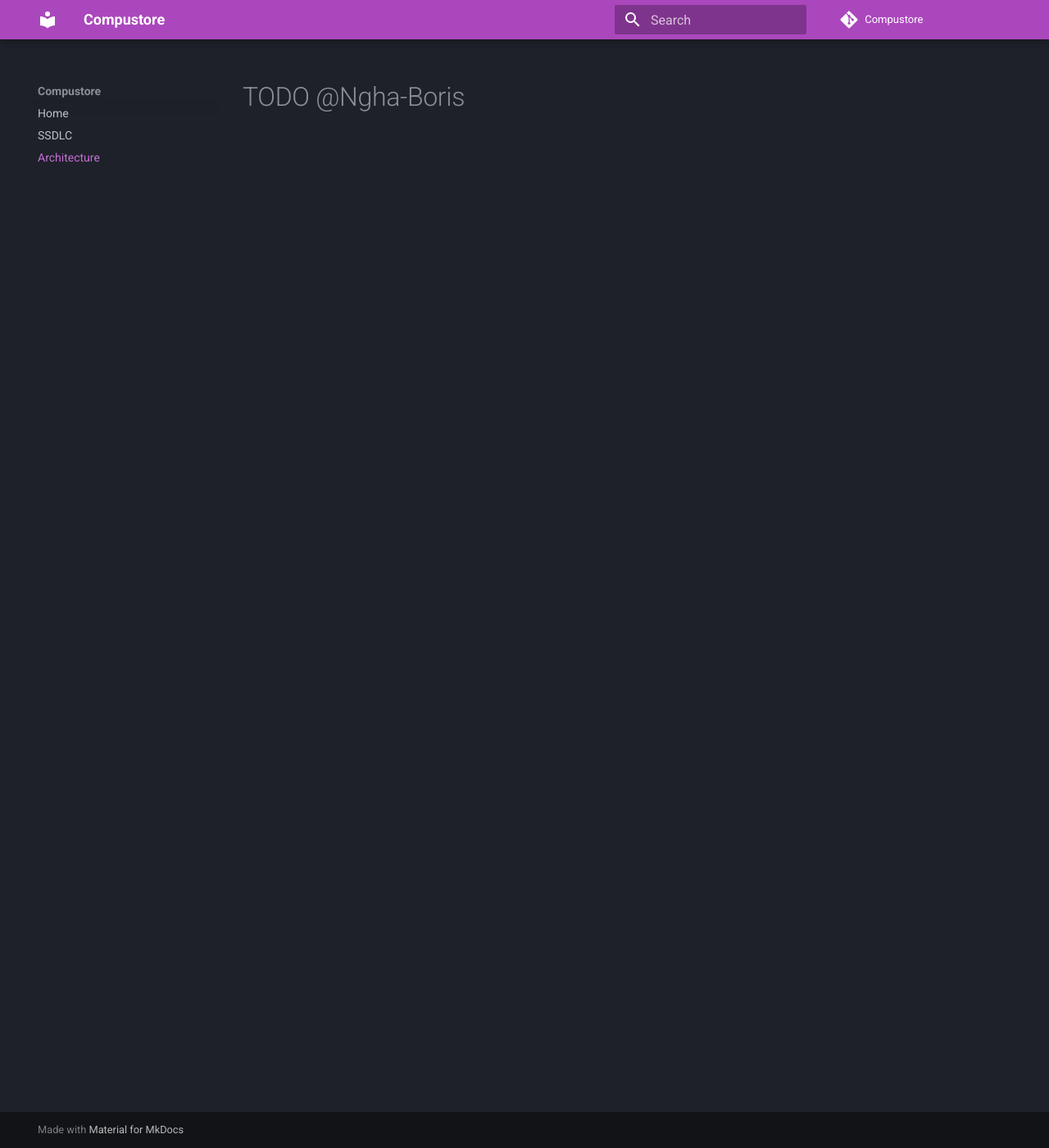
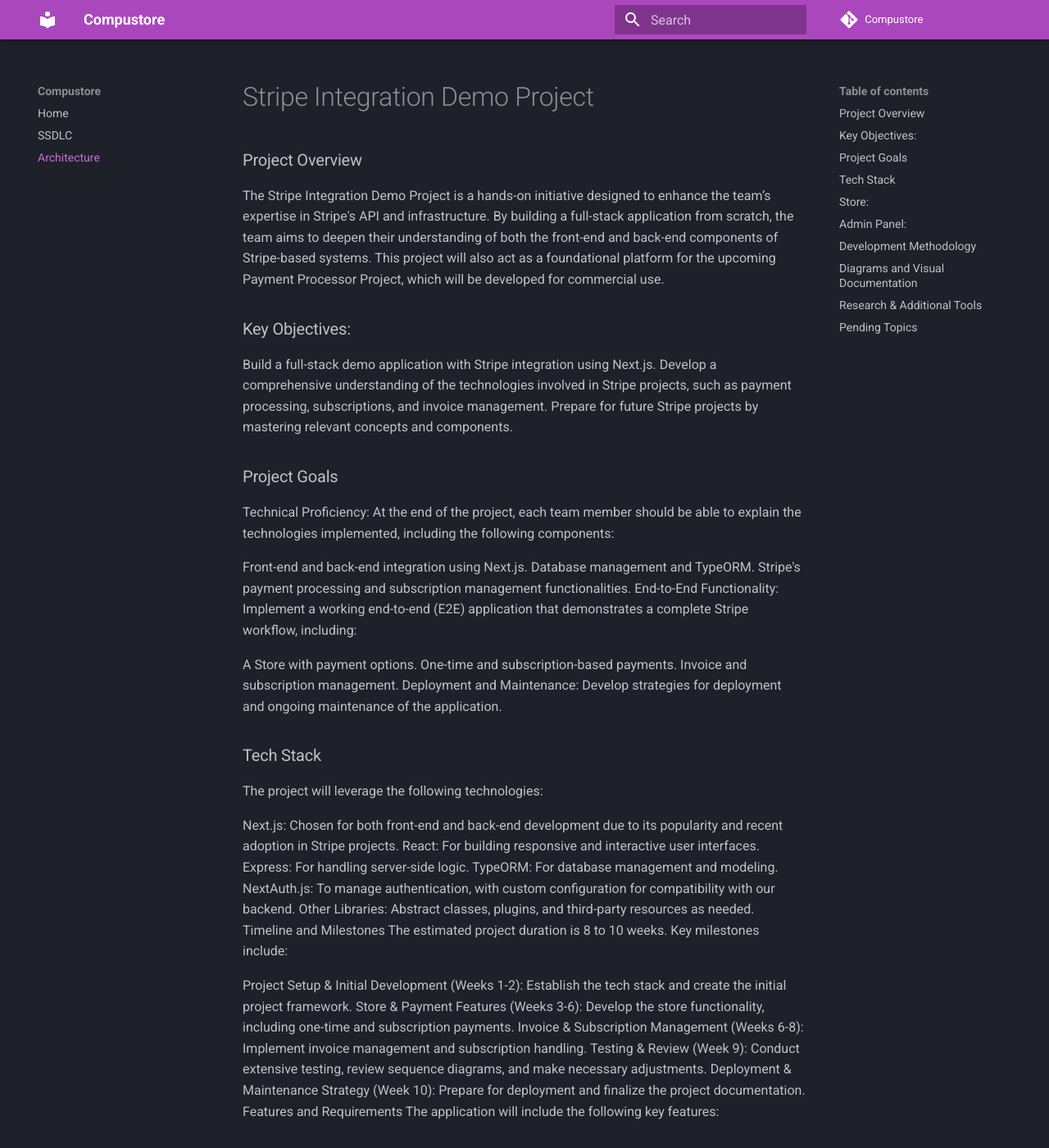
Before and after one commit to stephane-segning/compustore, an MkDocs documentation site: the page built from docs/architecture.md, in a window 1280 px wide and 1400 px high. Shown: the whole window at 82% size. Built offline with MkDocs 1.6.1 and Material for MkDocs 9.7.7, drawn with Linux system fonts in a browser that asks for light colours; comment, search, counter and statistics services are not loaded; some of the changed text lies outside the part shown.

Commit message:
Docs: Added documentation for architecture

```diff
--- a/docs/architecture.md
+++ b/docs/architecture.md
@@ -1 +1,98 @@
-# TODO @Ngha-Boris
+# Stripe Integration Demo Project
+
+### Project Overview
+The Stripe Integration Demo Project is a hands-on initiative designed to enhance the team’s expertise in Stripe's API and infrastructure. By building a full-stack application from scratch, the team aims to deepen their understanding of both the front-end and back-end components of Stripe-based systems. This project will also act as a foundational platform for the upcoming Payment Processor Project, which will be developed for commercial use.
+
+### Key Objectives:
+
+Build a full-stack demo application with Stripe integration using Next.js.
+Develop a comprehensive understanding of the technologies involved in Stripe projects, such as payment processing, subscriptions, and invoice management.
+Prepare for future Stripe projects by mastering relevant concepts and components.
+
+### Project Goals
+Technical Proficiency: At the end of the project, each team member should be able to explain the technologies implemented, including the following components:
+
+Front-end and back-end integration using Next.js.
+Database management and TypeORM.
+Stripe's payment processing and subscription management functionalities.
+End-to-End Functionality: Implement a working end-to-end (E2E) application that demonstrates a complete Stripe workflow, including:
+
+A Store with payment options.
+One-time and subscription-based payments.
+Invoice and subscription management.
+Deployment and Maintenance: Develop strategies for deployment and ongoing maintenance of the application.
+
+### Tech Stack
+The project will leverage the following technologies:
+
+Next.js: Chosen for both front-end and back-end development due to its popularity and recent adoption in Stripe projects.
+React: For building responsive and interactive user interfaces.
+Express: For handling server-side logic.
+TypeORM: For database management and modeling.
+NextAuth.js: To manage authentication, with custom configuration for compatibility with our backend.
+Other Libraries: Abstract classes, plugins, and third-party resources as needed.
+Timeline and Milestones
+The estimated project duration is 8 to 10 weeks. Key milestones include:
+
+Project Setup & Initial Development (Weeks 1-2): Establish the tech stack and create the initial project framework.
+Store & Payment Features (Weeks 3-6): Develop the store functionality, including one-time and subscription payments.
+Invoice & Subscription Management (Weeks 6-8): Implement invoice management and subscription handling.
+Testing & Review (Week 9): Conduct extensive testing, review sequence diagrams, and make necessary adjustments.
+Deployment & Maintenance Strategy (Week 10): Prepare for deployment and finalize the project documentation.
+Features and Requirements
+The application will include the following key features:
+
+### Store:
+
+Product listings, order management, and checkout functionality.
+Payments:
+
+Support for one-time and subscription payments through Stripe.
+Invoice Management:
+
+Integration with Stripe for managing invoices and billing.
+Authentication:
+
+User login and authentication using NextAuth.js.
+Session management to identify logged-in users using the useSession hook.
+
+### Admin Panel:
+
+Using React Admin (RA) to handle CRUD operations for products and orders.
+Custom pages for product and order management.
+Configurations to ensure backend connectivity and secure authentication.
+Technical Considerations
+Abstract Classes and Plugins: We will utilize abstract classes and plugins for code reusability and modularity.
+Progressive Web App (PWA): Research has been conducted on how to implement PWA features, including triggering installations.
+
+### Development Methodology
+For this demo project, we are following a collaborative workflow to ensure consistent progress. Additionally:
+
+Scrum Framework: We will implement Scrum practices, including a monthly Spring Demo to present progress and gather feedback.
+Kanban Board: To track tasks and maintain progress transparency. Managed by @Stephane Segning Lambou and @Armand Meppa.
+
+### Diagrams and Visual Documentation
+To aid in understanding and clarity, we will be creating and reviewing the following diagrams:
+
+Project Overview Diagram: Visual representation of the overall project structure and workflows.
+
+	![alt text](/home/boris/Pictures/Screenshots/Screenshot from 2024-10-28 09-00-32.png)
+
+UML Sequence Diagrams: Detailed sequence diagrams for critical components, such as "Subscribe to Product License" and "Manage Subscriptions."
+Component Sequence Diagrams: For internal processes within the application.
+
+### Research & Additional Tools
+React Admin (RA):
+
+Setup: Establish connection with the backend and authentication using NextAuth.js.
+Configuration: Simple, with pages for orders and products.
+Customization: Advanced, focusing on theme customization and additional features.
+NextAuth.js: Custom configuration for authentication, including handling sessions to retrieve logged-in clients.
+
+No-Code Technologies: @Stephane Segning Lambou presented on no-code technologies, exploring their potential for future projects.
+
+Design Tools: We had an introductory session on Figma for UI design exploration and basic prototype handling.
+
+### Pending Topics
+Project Name: The name for this project is still to be decided.
+Deployment Models and Maintenance: Final decisions on deployment and long-term maintenance are yet to be made.
```
